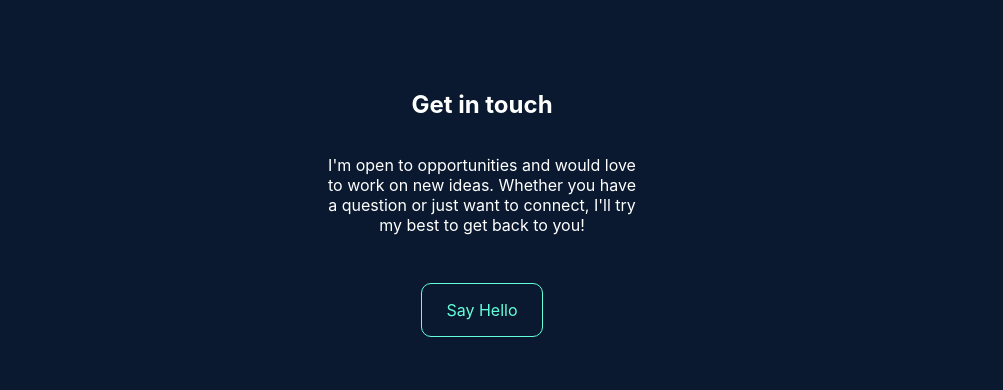
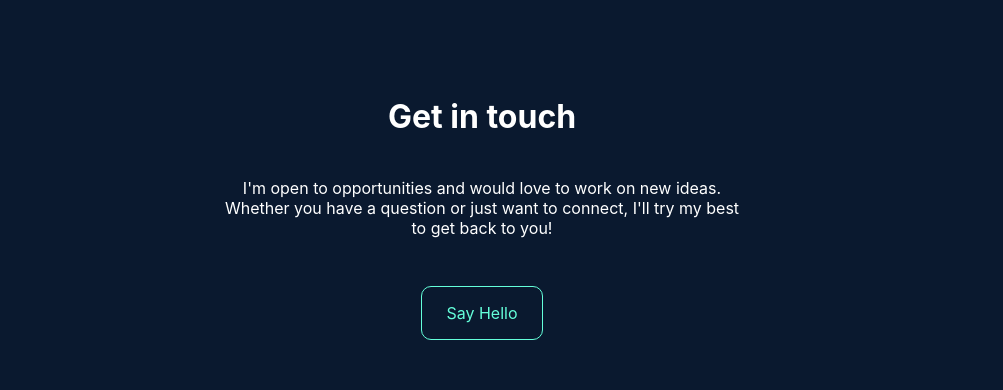
Before and after one commit to Shanki5/shankrith-portfolio, a React (Create React App) app: page / in a window 1280 px wide. Shown: the part 3687-4077 px from the top of the page, without its empty margins (158-1161 px from the left). Built offline with nearby package versions, Linux system fonts and the light colour scheme.

Commit message:
contact section ui fix

```diff
--- a/src/Containers/Contact/Index.tsx
+++ b/src/Containers/Contact/Index.tsx
@@ -3,8 +3,9 @@ import styled from "styled-components";
 import { PrimaryButtonLookingLink } from "../../Components/Common";
 
 const SectionContainer = styled.section`
+    margin: 0px auto;
+    max-width: 1000px;
     color: white;
-    padding: 0rem 15rem 0rem;
     text-align:center;
 `
 const Container = styled.div`
@@ -15,9 +16,14 @@ const Container = styled.div`
     padding 0rem 15rem;
   `;
 
+const Heading2 = styled.h2`
+font-size: 32px;
+position: relative;
+`;
+
 export function ContactSection() {
     return (<SectionContainer id="contact" >
-        <h1>Get in touch</h1>
+        <Heading2>Get in touch</Heading2>
         <Container>
             <p>I'm open to opportunities and would love to work on new ideas. Whether you have a question or just want to connect, I'll try my best to get back to you!</p>
             <PrimaryButtonLookingLink href="mailto:shankrith1618@gmail.com">Say Hello</PrimaryButtonLookingLink>
```
